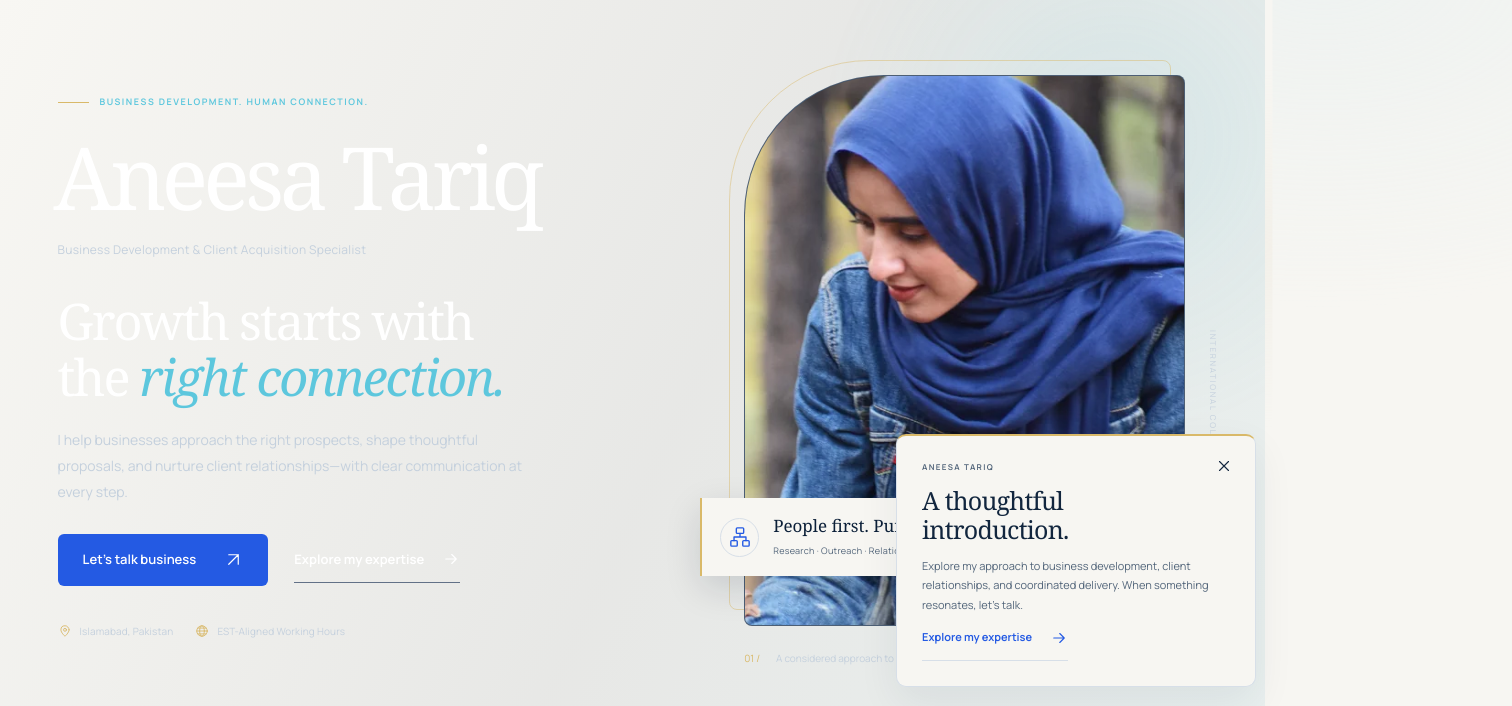
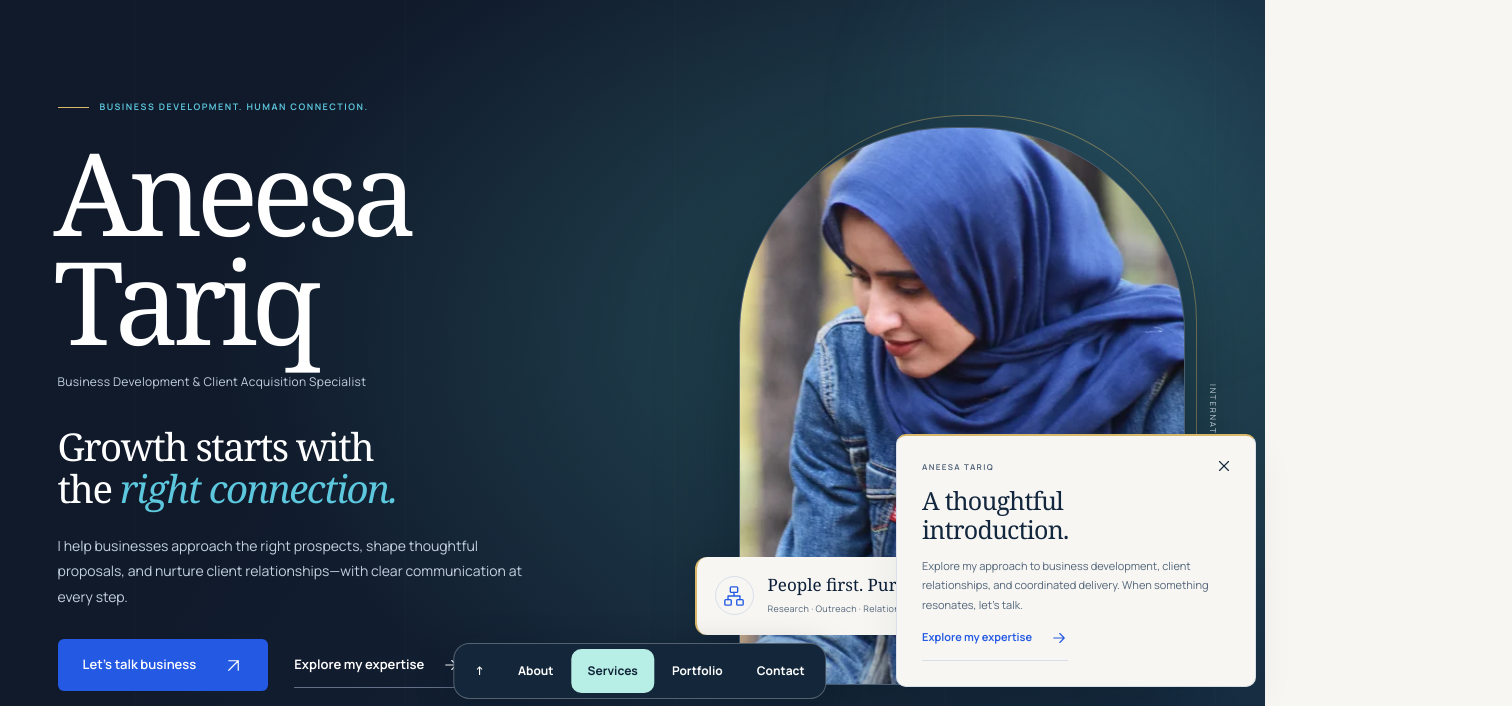
Before and after one commit to aneesatariq/aneesatariq.github.io, a plain HTML site: page index.html in a window 1280 px wide. Shown: the part 89-795 px from the top of the page, 1512 px wide, since content can reach past the window. Drawn offline with Linux system fonts and the light colour scheme.

Commit message:
Initial commit

```diff
--- a/assets/css/site.css
+++ b/assets/css/site.css
@@ -3049,3 +3049,105 @@ body.dialog-open {
         animation: none !important;
     }
 }
+
+/* Portfolio layout and section navigation */
+@media screen {
+    .hero.dark-section {
+        background-color: #101e33;
+        background-image: radial-gradient(ellipse at 78% 35%, #254c57, transparent 55%),
+            linear-gradient(122deg, #101a2b 30%, #172c43);
+    }
+    .hero-grid {
+        gap: clamp(32px, 6vw, 92px);
+        padding-block: clamp(56px, 8vw, 118px);
+    }
+    .hero h1 {
+        white-space: normal;
+        font-size: clamp(56px, 9vw, 135px);
+        line-height: .95;
+    }
+    .hero-statement {
+        font-size: clamp(30px, 3vw, 46px);
+    }
+    .hero .portrait-frame picture {
+        border-radius: 48% 48% 20px 20px / 37% 37% 20px 20px;
+        box-shadow: 0 28px 80px #040c1a66;
+    }
+    .hero .portrait-frame::before {
+        inset: -12px -12px 12px 12px;
+        border-radius: 48% 48% 20px 20px / 37% 37% 20px 20px;
+    }
+    .hero .portrait-tag {
+        border-radius: 12px;
+    }
+    .portfolio-section {
+        background: #e8eef0;
+    }
+    .portfolio-section .scope-visual {
+        background: radial-gradient(ellipse at 85% 5%, #c2e1df, transparent 68%), #dce6ec;
+    }
+    .contact-section.dark-section {
+        background-image: radial-gradient(ellipse at 88% 22%, #245869, transparent 58%),
+            linear-gradient(145deg, #101e33, #182e46);
+    }
+    .tools-section {
+        overflow: clip;
+    }
+    body:has(.section-dock:not([hidden])) {
+        padding-bottom: calc(76px + env(safe-area-inset-bottom));
+    }
+    .section-dock {
+        position: fixed;
+        z-index: 12;
+        inset: auto auto max(12px, env(safe-area-inset-bottom)) 50%;
+        transform: translateX(-50%);
+        display: flex;
+        align-items: center;
+        gap: 2px;
+        padding: 5px;
+        border: 1px solid #ffffff45;
+        border-radius: 16px;
+        background: #14263a;
+        color: #fff;
+        box-shadow: 0 10px 36px #07152648;
+    }
+    .section-dock-progress {
+        position: absolute;
+        inset: auto 12px 2px;
+        height: 2px;
+        background: #78dacd;
+        transform: scaleX(var(--read-progress, 0));
+        transform-origin: left;
+        pointer-events: none;
+    }
+    .section-dock a {
+        display: grid;
+        place-items: center;
+        min-height: 44px;
+        padding-inline: clamp(7px, 2vw, 16px);
+        border-radius: 10px;
+        text-decoration: none;
+        font-size: .75rem;
+        font-weight: 700;
+    }
+    .section-dock a:is(:hover, :focus-visible) {
+        background: #314b60;
+        outline-color: #78dacd;
+        outline-offset: -3px;
+    }
+    .section-dock a[aria-current] {
+        background: #b7eee5;
+        color: #102438;
+    }
+}
+@media screen and (max-width: 599px) {
+    .hero-grid {
+        padding-block: 44px;
+    }
+    .hero h1 {
+        font-size: clamp(48px, 12vw, 72px);
+    }
+    .hero-portrait {
+        margin-inline: 12px;
+    }
+}
--- a/assets/js/app.js
+++ b/assets/js/app.js
@@ -14,6 +14,7 @@ let initialized = false;
 async function initialize() {
   if (initialized) return;
   initialized = true;
+  initializeSectionDock();
   const [dataResult, uiResult] = await Promise.allSettled([
     importVersioned('./data.js'),
     importVersioned('./ui.js')
@@ -52,5 +53,34 @@ async function initialize() {
   earlyInstallPrompt = null;
 }
 
+function initializeSectionDock() {
+  const dock = document.querySelector('.section-dock');
+  if (!dock) return;
+  const links = [...dock.querySelectorAll('a')];
+  const sections = links.map((link) => document.getElementById(link.hash.slice(1)));
+  if (sections.some((section) => !section)) return;
+  dock.hidden = false;
+  let frame = 0;
+  let current = -1;
+  const update = () => {
+    frame = 0;
+    const marker = window.innerHeight * 0.4;
+    const active = sections.findLastIndex((section) => section.getBoundingClientRect().top <= marker);
+    if (active !== current) {
+      links[current]?.removeAttribute('aria-current');
+      links[active]?.setAttribute('aria-current', 'location');
+      current = active;
+    }
+    const distance = document.documentElement.scrollHeight - window.innerHeight;
+    dock.style.setProperty('--read-progress', Math.max(0, Math.min(1, window.scrollY / Math.max(1, distance))));
+  };
+  const schedule = () => {
+    if (!frame) frame = requestAnimationFrame(update);
+  };
+  window.addEventListener('scroll', schedule, { passive: true });
+  window.addEventListener('resize', schedule);
+  update();
+}
+
 if (document.readyState === 'loading') document.addEventListener('DOMContentLoaded', initialize, { once: true });
 else initialize();
--- a/assets/json/version.json
+++ b/assets/json/version.json
@@ -1,5 +1,5 @@
 {
   "schemaVersion": "1.0.0",
-  "version": "1.0.49",
+  "version": "1.0.50",
   "releaseDate": "2026-11-21"
 }
--- a/index.html
+++ b/index.html
@@ -6,8 +6,8 @@
         <title>Aneesa Tariq | Business Development &amp; Client Acquisition Specialist</title>
         <meta name="description" content="Aneesa Tariq is a business development and client acquisition specialist in Islamabad, Pakistan, focused on B2B lead generation, tailored outreach, proposals, and client coordination." />
         <meta name="theme-color" content="#0B1F38" />
-        <meta name="portfolio-release" content="1.0.49" />
-        <meta name="portfolio-release-token" content="23c786c8b9f1a06d0dd78d992b93bbea60354eea25b8fb307d9c6d72f14f9157" />
+        <meta name="portfolio-release" content="1.0.50" />
+        <meta name="portfolio-release-token" content="3ff9bca3420a3277544a4ae7c5cc8cafb094309282b9282737a7d67dac5ba0c7" />
         <meta name="color-scheme" content="light" />
         <link rel="canonical" href="https://aneesatariq.github.io/" />
         <meta property="og:type" content="website" />
@@ -28,7 +28,7 @@
         <meta name="twitter:image:alt" content="Aneesa Tariq — Business Development &amp; Client Acquisition Specialist. International B2B Collaboration." />
         <link rel="icon" href="./assets/image/icons/favicon.svg" type="image/svg+xml" sizes="any" />
         <link rel="apple-touch-icon" href="./assets/image/icons/apple-touch-icon.png" sizes="180x180" />
-        <link rel="preload" href="./assets/fonts/manrope-latin-variable.woff2?v=1.0.49" as="font" type="font/woff2" crossorigin />
+        <link rel="preload" href="./assets/fonts/manrope-latin-variable.woff2?v=1.0.50" as="font" type="font/woff2" crossorigin />
         <link rel="manifest" href="./manifest.json" />
         <style id="site-design-tokens">
             :root {
@@ -51,10 +51,10 @@
                 font-style: normal;
                 font-weight: 400 800;
                 font-display: swap;
-                src: url("./assets/fonts/manrope-latin-variable.woff2?v=1.0.49") format("woff2");
+                src: url("./assets/fonts/manrope-latin-variable.woff2?v=1.0.50") format("woff2");
             }
         </style>
-        <link rel="stylesheet" href="./assets/css/site.css?v=1.0.49" />
+        <link rel="stylesheet" href="./assets/css/site.css?v=1.0.50" />
         <script type="application/ld+json">
             {
                 "@context": "https://schema.org",
@@ -2225,6 +2225,14 @@
                     </div>
                 </div>
             </section>
+            <nav class="section-dock" aria-label="Jump to a section" hidden>
+                <span class="section-dock-progress" aria-hidden="true"></span>
+                <a href="#home" aria-label="Back to top">↑</a>
+                <a href="#about">About</a>
+                <a href="#services">Services</a>
+                <a href="#portfolio">Portfolio</a>
+                <a href="#contact">Contact</a>
+            </nav>
         </main>
         <footer class="site-footer">
             <div class="container footer-top">
@@ -2246,7 +2254,7 @@
             </div>
             <div class="container footer-bottom">
                 <p class="footer-copyright">
-                    © 2026 Aneesa Tariq. All rights reserved. <span aria-hidden="true">|</span> <span>v1.0.49</span>
+                    © 2026 Aneesa Tariq. All rights reserved. <span aria-hidden="true">|</span> <span>v1.0.50</span>
                 </p>
                 <p class="footer-disclaimer">
                     Business Development &amp; Client Acquisition Specialist · Islamabad, Pakistan · Developed by
@@ -2442,7 +2450,7 @@
                 </section>
                 <footer class="inixio-modal-footer">
                     <p>
-                        Portfolio Version <span>v1.0.49</span> <span aria-hidden="true">|</span> © 2026 Inixio
+                        Portfolio Version <span>v1.0.50</span> <span aria-hidden="true">|</span> © 2026 Inixio
                         Technologies. All rights reserved.
                     </p>
                 </footer>
@@ -2501,6 +2509,6 @@
             </aside>
         </div>
         <p class="sr-only" id="site-announcer" role="status" aria-live="polite" aria-atomic="true"></p>
-        <script type="module" src="./assets/js/app.js?v=1.0.49"></script>
+        <script type="module" src="./assets/js/app.js?v=1.0.50"></script>
     </body>
 </html>
```
Also changed, not shown: sw.js (+10 -10 lines).
